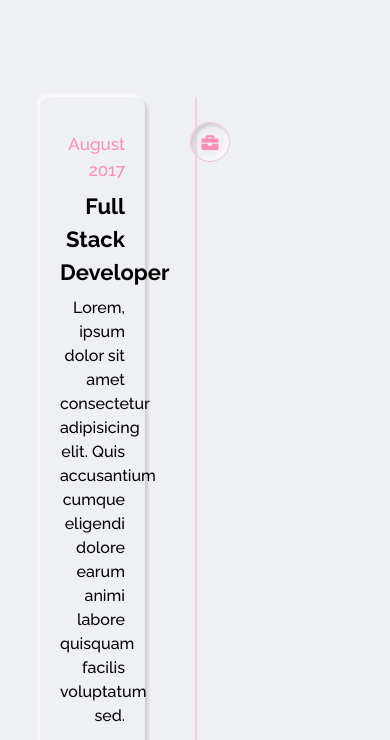
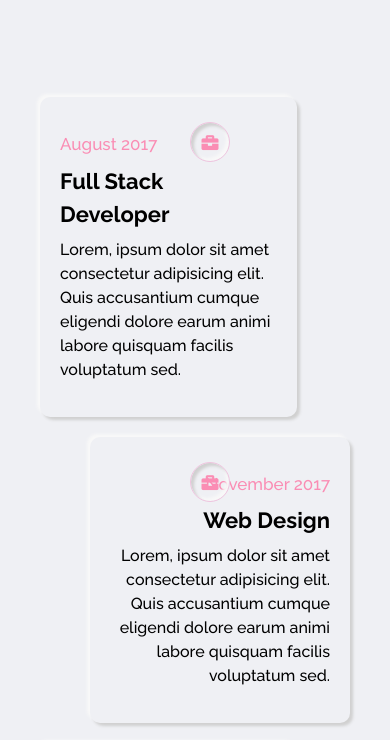
Before and after one commit to durontoalim/abdulalim, a plain HTML site: page index.html in a window 390 px wide. Shown: the part 2594-3334 px from the top of the page. Drawn offline with nearby package versions, Linux system fonts and the light colour scheme.

Commit message:
responsive

```diff
--- a/src/css/responsive.css
+++ b/src/css/responsive.css
@@ -45,4 +45,17 @@
     .fm-control-btn {
         text-align: center;
     }
+    .experience-wrapper .developer:nth-child(2n+1) {
+        padding-right: calc(1% + 50px);
+        text-align: left;
+    }
+    .experience-wrapper .developer:nth-child(2n) {
+        padding-left: calc(0% + 50px);
+        text-align: right;
+        padding-top: 20px;
+        padding-bottom: 20px;
+    }
+    .middle-line{
+        display: none;
+    }
 }
```
